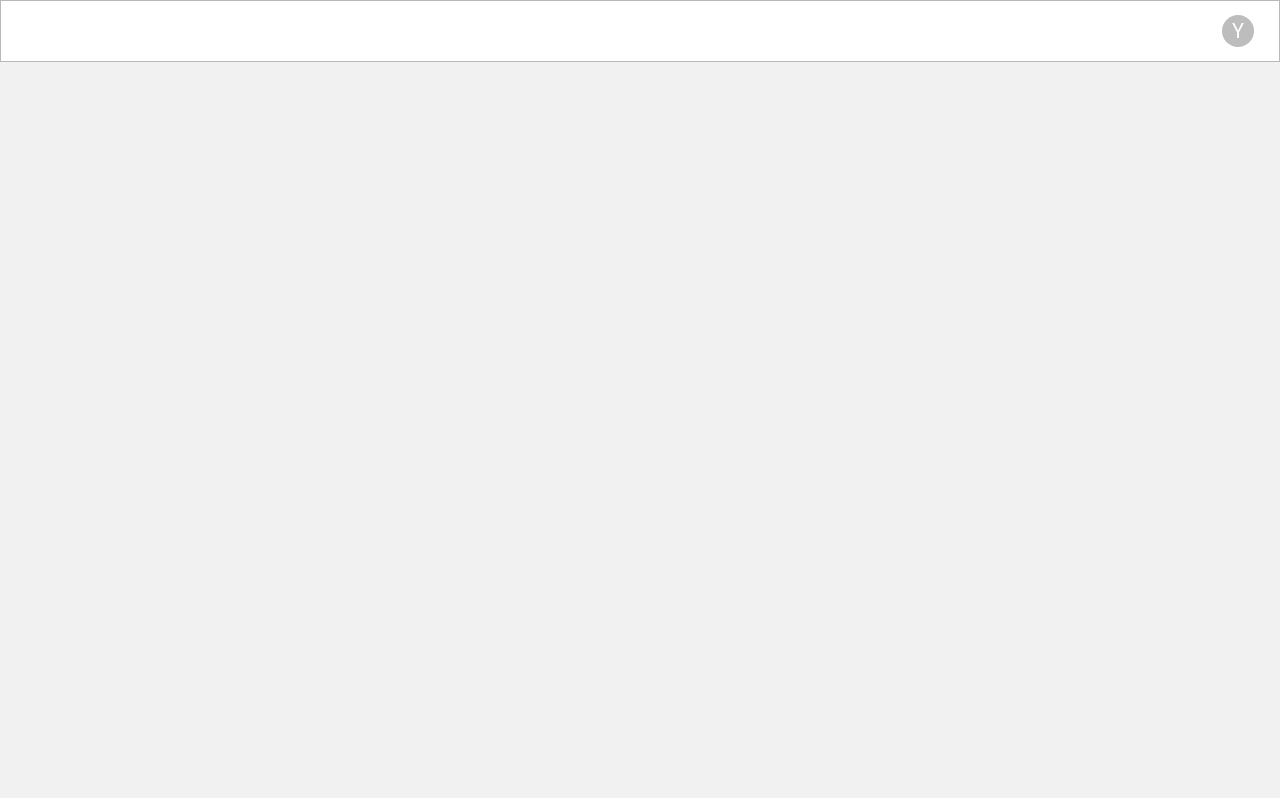
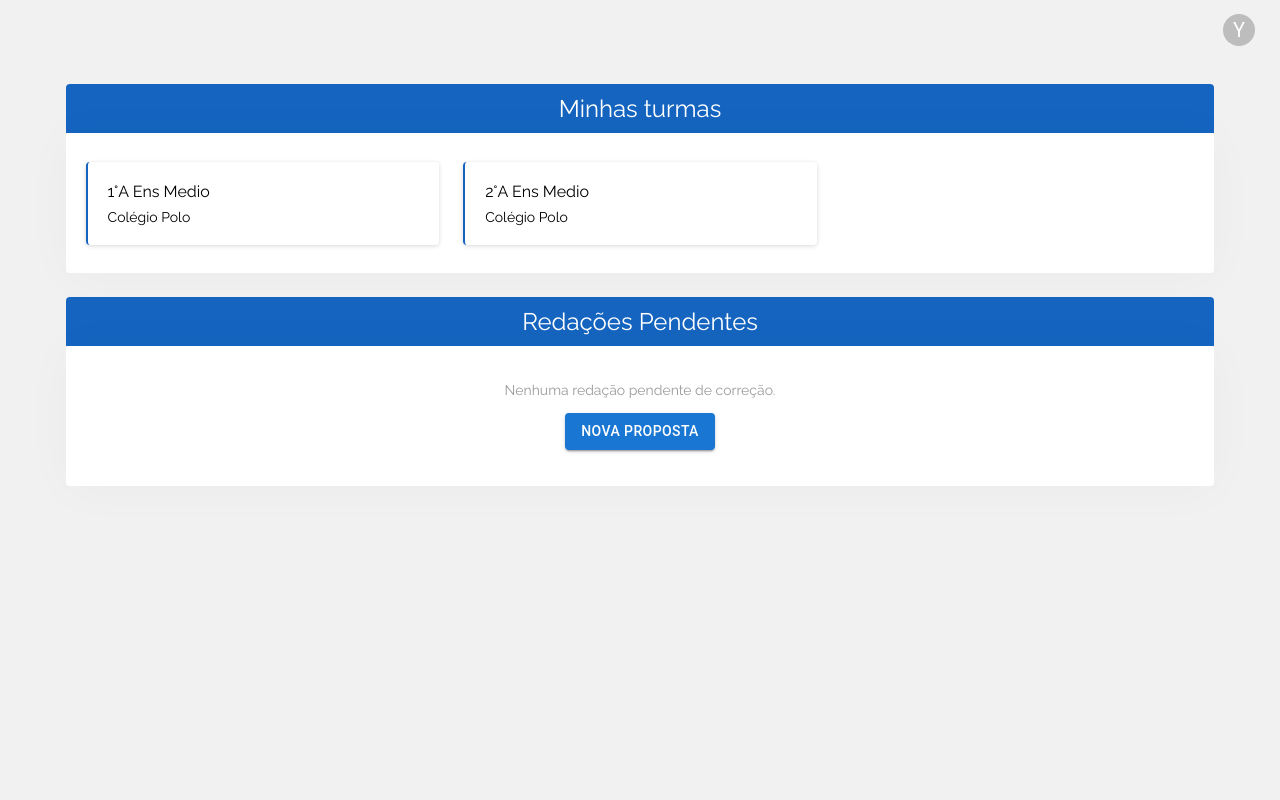
Before and after one commit to ypoleto/FrontRedacheck, a React (Create React App) app: page / in a window 1280 px wide. Built offline with nearby package versions, Linux system fonts and the light colour scheme.

Commit message:
Página inicial: - Turmas - Redações pendentes

```diff
--- a/src/App.js
+++ b/src/App.js
@@ -1,12 +1,12 @@
 import './css/App.css';
 import NavBar from './components/NavBar';
-import Container from './components/Container';
+import Inicio from './components/Inicio/Inicio';
 
 function App() {
   return (
     <div className="App">
       <NavBar/>
-      <Container/>
+      <Inicio/>
     </div>
   );
 }
--- a/src/components/Container.js
+++ /dev/null
@@ -1,10 +0,0 @@
-import '../css/Container.css';
-
-function Container() {
-  return (
-    <div className="container">
-    </div>
-  );
-}
-
-export default Container;
--- /dev/null
+++ b/src/components/Inicio/Inicio.js
@@ -0,0 +1,18 @@
+import '../../css/Inicio.css';
+import ListaTurmas from './components/ListaTurmas';
+import ListaRedacoes from './components/ListaRedacoes';
+
+function Inicio() {
+  return (
+    <div className="container">
+      <div>
+        <ListaTurmas />
+      </div>
+      <div>
+        <ListaRedacoes />
+      </div>
+    </div>
+  );
+}
+
+export default Inicio;
--- /dev/null
+++ b/src/components/Inicio/components/ListaRedacoes.js
@@ -0,0 +1,81 @@
+import { useState } from 'react';
+import '../../../css/Inicio.css';
+import { Grid } from '@mui/material';
+import Button from '@mui/material/Button';
+import EditIcon from '@mui/icons-material/Edit';
+
+function ListaRedacoes() {
+
+    // const [redacoes, setRedacoes] = useState([{
+    //     id: 1,
+    //     titulo: 'Redação de teste1',
+    //     aluno: { nome: 'Aluno 1', turma: '3A ens medio' },
+    //     descricao: 'Descrição de teste1',
+    // },
+    // {
+    //     id: 2,
+    //     titulo: 'Redação de teste2',
+    //     aluno: { nome: 'Aluno 2', turma: '3A ens medio' },
+    //     descricao: 'Descrição de teste2',
+    // },
+    // {
+    //     id: 3,
+    //     titulo: 'Redação de teste3',
+    //     aluno: { nome: 'Aluno 3', turma: '3A ens medio' },
+    //     descricao: 'Descrição de teste3',
+    // },
+    // {
+    //     id: 4,
+    //     titulo: 'Redação de teste4',
+    //     aluno: { nome: 'Aluno 4', turma: '3A ens medio' },
+    //     descricao: 'Descrição de teste4',
+    // }
+    // ]);
+    const [redacoes, setRedacoes] = useState([]);
+
+    const getRedacoesPendentes = () => {
+        if (redacoes.length == 0) {
+            return (
+                <div style={{ color: "#9b9b9b", fontSize: '14px' }}>
+                    <div>
+                        <span>Nenhuma redação pendente de correção.</span>
+                    </div>
+                    <Button style={{marginTop: 15}} variant='contained'>Nova proposta</Button>
+                </div>
+            )
+        }
+        return (
+            <Grid container spacing={{ xs: 2, md: 3 }} columns={4}>
+                {redacoes.map((redacao, index) => (
+                    <Grid item xs={2} sm={4} md={4} key={index}>
+                        <div className='boxRedacao'>
+                            <div className='infosBoxRedacao'>
+                                <div style={{ fontSize: 20 }}> {redacao.titulo}</div>
+                                <div style={{ fontSize: 14 }}>{redacao.aluno.nome} | {redacao.aluno.turma}</div>
+                            </div>
+                            <div>
+                                <Button variant="contained">
+                                    <EditIcon fontSize='small' />
+                                    <span style={{ paddingLeft: 5 }}>Corrigir</span>
+                                </Button>
+                            </div>
+                        </div>
+                    </Grid>
+                ))}
+            </Grid>
+        )
+    }
+
+    return (
+        <div className="container">
+            <div>
+                <div className='tituloBoxLista'>Redações Pendentes</div>
+                <div className="boxLista">
+                    {getRedacoesPendentes()}
+                </div>
+            </div>
+        </div>
+    );
+}
+
+export default ListaRedacoes;
--- /dev/null
+++ b/src/components/Inicio/components/ListaTurmas.js
@@ -0,0 +1,51 @@
+import { useState } from 'react';
+import '../../../css/Inicio.css';
+import { Grid } from '@mui/material';
+import Button from '@mui/material/Button';
+import EditIcon from '@mui/icons-material/Edit';
+
+function ListaTurmas() {
+
+    const [turmas, setTurmas] = useState([
+        { id: 1, nome: '1°A Ens Medio', colegio: 'Polo' },
+        { id: 2, nome: '2°A Ens Medio', colegio: 'Polo' },
+    ]);
+
+    const getTurmas = () => {
+        if (turmas.length == 0) {
+            return (
+                <div style={{ color: "#9b9b9b", fontSize: '14px' }}>
+                    <div>
+                        <span>Nenhuma turma cadastrada.</span>
+                    </div>
+                    <Button style={{ marginTop: 15 }} variant='contained'>Adicionar turma</Button>
+                </div>
+            )
+        }
+        return (
+            <Grid container spacing={{ xs: 2, md: 3 }} columns={12}>
+                {turmas.map((turma, index) => (
+                    <Grid item xs={2} sm={4} md={4} key={index}>
+                        <div className='boxTurma'>
+                            <div style={{ fontSize: 16 }}> {turma.nome}</div>
+                            <div style={{ fontSize: 14 }}> Colégio {turma.colegio}</div>
+                        </div>
+                    </Grid>
+                ))}
+            </Grid>
+        )
+    }
+
+    return (
+        <div className="container">
+            <div>
+                <div className='tituloBoxLista'>Minhas turmas</div>
+                <div className="boxLista">
+                    {getTurmas()}
+                </div>
+            </div>
+        </div>
+    );
+}
+
+export default ListaTurmas;
--- a/src/components/NavBar.js
+++ b/src/components/NavBar.js
@@ -1,6 +1,8 @@
 import { Avatar, IconButton, Menu, MenuItem } from '@mui/material';
 import PersonIcon from '@mui/icons-material/Person';
 import LogoutIcon from '@mui/icons-material/Logout';
+import AddOutlinedIcon from '@mui/icons-material/AddOutlined';
+import InfoOutlinedIcon from '@mui/icons-material/InfoOutlined';
 import '../css/NavBar.css';
 import React from 'react';
 
@@ -37,7 +39,9 @@ function NavBar() {
           onClose={handleClose}
           onMouseLeave={handleClose}
         >
+          <MenuItem onClick={handleClose}> <AddOutlinedIcon style={{paddingRight: 10}} fontSize='small'/> Propor redação</MenuItem>
           <MenuItem onClick={handleClose}> <PersonIcon style={{paddingRight: 10}} fontSize='small'/> Minha conta</MenuItem>
+          <MenuItem onClick={handleClose}> <InfoOutlinedIcon style={{paddingRight: 10}} fontSize='small'/> Sobre</MenuItem>
           <MenuItem onClick={handleClose}> <LogoutIcon style={{paddingRight: 10}} fontSize='small'/> Sair</MenuItem>
         </Menu>
       </div>
--- a/src/css/App.css
+++ b/src/css/App.css
@@ -1,38 +1,15 @@
+@import url('https://fonts.googleapis.com/css2?family=Raleway&display=swap');
+
+* {
+  font-family: 'Raleway', sans-serif;
+
+}
+
+body {
+  background-color: rgb(241, 241, 241);
+
+}
+
 .App {
   text-align: center;
 }
-
-.App-logo {
-  height: 40vmin;
-  pointer-events: none;
-}
-
-@media (prefers-reduced-motion: no-preference) {
-  .App-logo {
-    animation: App-logo-spin infinite 20s linear;
-  }
-}
-
-.App-header {
-  background-color: #282c34;
-  min-height: 100vh;
-  display: flex;
-  flex-direction: column;
-  align-items: center;
-  justify-content: center;
-  font-size: calc(10px + 2vmin);
-  color: white;
-}
-
-.App-link {
-  color: #61dafb;
-}
-
-@keyframes App-logo-spin {
-  from {
-    transform: rotate(0deg);
-  }
-  to {
-    transform: rotate(360deg);
-  }
-}
--- a/src/css/Container.css
+++ /dev/null
@@ -1,5 +0,0 @@
-.container{
-    width: 100%;
-    height: 92vh;
-    background-color: rgb(241, 241, 241);
-}
--- /dev/null
+++ b/src/css/Inicio.css
@@ -0,0 +1,54 @@
+.container {
+    padding: 12px;
+}
+
+.boxLista {
+    padding: 20px;
+    width: 90%;
+    margin: auto;
+    border-radius: 4px;
+    min-height: 100px;
+    display: flex;
+    justify-content: center;
+    align-items: center;
+    background-color: white;
+    box-shadow: rgba(0, 0, 0, 0.03) 0px 3px 50px;
+}
+
+.tituloBoxLista {
+    padding: 10px 20px;
+    width: 90%;
+    margin: auto;
+    border-top-left-radius: 4px;
+    border-top-right-radius: 4px;
+    justify-content: center;
+    align-items: center;
+    color: white;
+    background-color: #1565c0;
+    font-size: 24px;
+}
+
+.boxRedacao {
+    margin: auto;
+    border-radius: 4px;
+    padding: 20px;
+    box-shadow: rgba(0, 0, 0, 0.16) 0px 1px 4px;
+    text-align: left;
+    display: flex;
+    justify-content: space-between;
+    border-left: 2px solid #1565C0;
+}
+.boxTurma {
+    margin: auto;
+    border-radius: 4px;
+    padding: 20px;
+    box-shadow: rgba(0, 0, 0, 0.16) 0px 1px 4px;
+    text-align: left;
+    border-left: 2px solid #1565C0;
+    display: grid;
+    gap: 8px;
+}
+.infosBoxRedacao {
+    display: grid;
+    gap: 10px;
+}
--- a/src/css/NavBar.css
+++ b/src/css/NavBar.css
@@ -1,6 +1,5 @@
 .nav {
     height: 60px;
-    border: 1px solid rgb(184, 184, 184);
     display: flex;
     padding: 0px 20px;
     justify-content: end;
```
